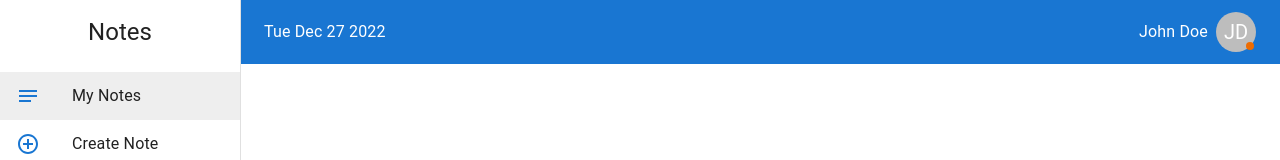
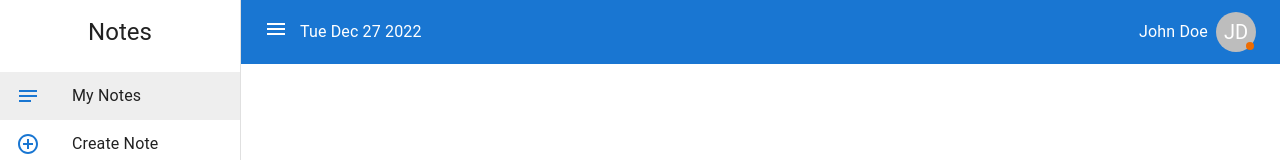
Before and after one commit to sanjeev-thapa/react-mui-notes, a React (Create React App) app: page / in a window 1280 px wide. Shown: the top 160 px of the page. Built offline with nearby package versions, Linux system fonts and the light colour scheme.

Commit message:
Update Drawer to be Persistent from meduim screen

```diff
--- a/src/components/Layout.js
+++ b/src/components/Layout.js
@@ -23,14 +23,14 @@
     const navigate = useNavigate();
     const location = useLocation();
     const theme = createTheme();
-    const [showDrawer, setShowDrawer] = useState(false);
+    const [showTempDrawer, setShowTempDrawer] = useState(false);
+    const [showPersistentDrawer, setShowPersistentDrawer] = useState(true);
     const drawerWidth = 240;
 
     const handleListItemClick = (path) => {
-        setShowDrawer(false);
+        setShowTempDrawer(false);
         location.pathname !== path && navigate(path);
     }
-
 
     const menuItems = [
         {
@@ -76,15 +76,27 @@
                 <AppBar
                     position="fixed"
                     elevation={0}
-                    sx={{width: {md: `calc(100% - ${drawerWidth}px)`}}}
+                    sx={{width: {md: showPersistentDrawer ? `calc(100% - ${drawerWidth}px)` : "100%"}}}
                 >
                     <Toolbar>
+                        {/* When Persistent Drawer is visible */}
                         <IconButton
                             color="inherit"
                             size="large"
                             edge="start"
-                            onClick={() => setShowDrawer((prev) => !prev)}
+                            onClick={() => setShowTempDrawer((prev) => !prev)}
                             sx={{display: {md: "none"}}}
+                        >
+                            <MenuIcon />
+                        </IconButton>
+
+                        {/* When Temporary Drawer is visible */}
+                        <IconButton
+                            color="inherit"
+                            size="large"
+                            edge="start"
+                            onClick={() => setShowPersistentDrawer((prev) => !prev)}
+                            sx={{display: {xs: "none", md: "block"}}}
                         >
                             <MenuIcon />
                         </IconButton>
@@ -106,12 +118,13 @@
                 </AppBar>
 
                 <Drawer
-                    variant="permanent"
+                    variant="persistent"
                     sx={{
                         width: drawerWidth,
                         ".MuiDrawer-paper": {width: drawerWidth},
                         display: {xs: "none", md: "block"}
                     }}
+                    open={showPersistentDrawer}
                 >
                     {drawer}
                 </Drawer>
@@ -119,12 +132,12 @@
                 <Drawer
                     variant="temporary"
                     sx={{
-                        width: "60%",
-                        ".MuiDrawer-paper": {width: "60%"},
+                        width: "50%",
+                        ".MuiDrawer-paper": {width: "50%"},
                         display: {md: "none"}
                     }}
-                    open={showDrawer}
-                    onClose={() => setShowDrawer(false)}
+                    open={showTempDrawer}
+                    onClose={() => setShowTempDrawer(false)}
                 >
                     {drawer}
                 </Drawer>
```
